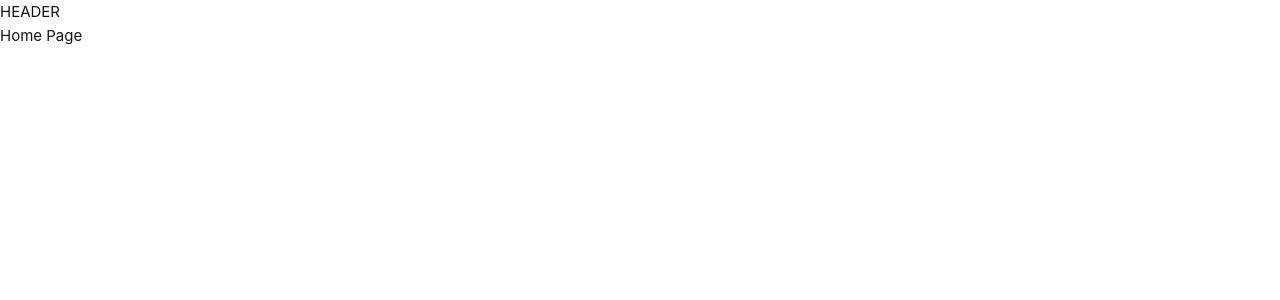
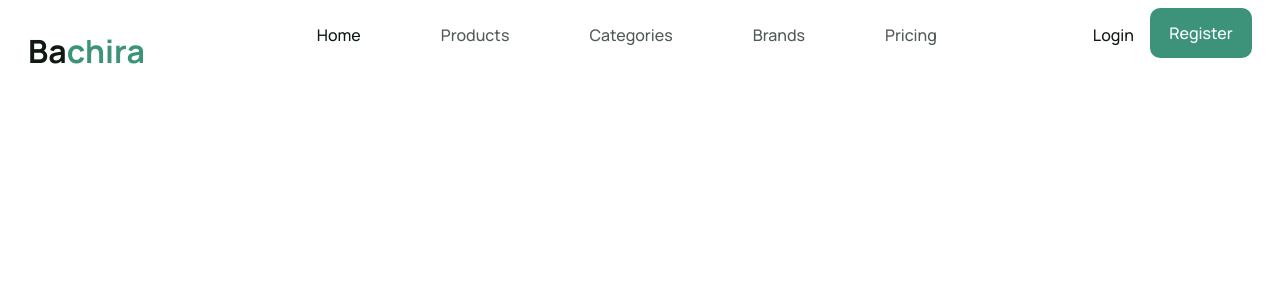
Before and after one commit to atoms-formazione/vue-ecommerce, a Vue app: page / in a window 1280 px wide. Shown: the top 300 px of the page. Built offline with nearby package versions, Linux system fonts and the light colour scheme.

Commit message:
Completed Navbar

```diff
--- a/src/App.vue
+++ b/src/App.vue
@@ -1,9 +1,22 @@
 <script setup lang="ts">
-import { RouterLink, RouterView } from "vue-router";
+import Navbar from "./components/Navbar.vue";
 </script>
 
 <template>
-  <header>HEADER</header>
+  <header>
+    <link rel="preconnect" href="https://fonts.googleapis.com" />
+    <link rel="preconnect" href="https://fonts.gstatic.com" />
+    <link
+      href="https://fonts.googleapis.com/css2?family=Manrope:wght@200;300;400;500;600;700;800&display=swap"
+      rel="stylesheet"
+    />
+  </header>
 
-  <RouterView />
+  <Navbar />
 </template>
+
+<style>
+* {
+  font-family: "Manrope", sans-serif;
+}
+</style>
--- a/src/assets/base.css
+++ /dev/null
@@ -1,34 +0,0 @@
-@font-face {
-  font-family: "Manrope";
-  src: url("/fonts/Manrope/Manrope-VariableFont_wght.ttf") format("ttf");
-}
-
-:root {
-  --green: #3c9379;
-  --black: #101913;
-  --grey: #535a56;
-}
-
-*,
-*::before,
-*::after {
-  box-sizing: border-box;
-  margin: 0;
-  position: relative;
-  font-weight: normal;
-}
-
-body {
-  min-height: 100vh;
-  color: var(--black);
-  background: #fff;
-  transition: color 0.5s, background-color 0.5s;
-  line-height: 1.6;
-  font-family: Manrope, -apple-system, BlinkMacSystemFont, "Segoe UI", Roboto,
-    Oxygen, Ubuntu, Cantarell, "Fira Sans", "Droid Sans", "Helvetica Neue",
-    sans-serif;
-  font-size: 15px;
-  text-rendering: optimizeLegibility;
-  -webkit-font-smoothing: antialiased;
-  -moz-osx-font-smoothing: grayscale;
-}
--- a/src/assets/main.css
+++ /dev/null
@@ -1 +0,0 @@
-@import "./base.css";
--- a/src/components/HomePage.vue
+++ /dev/null
@@ -1,7 +0,0 @@
-<script setup lang="ts"></script>
-
-<template>
-  <div class="example">Home Page</div>
-</template>
-
-<style scoped></style>
--- /dev/null
+++ b/src/components/LoginRegister.vue
@@ -0,0 +1,31 @@
+<script setup lang="ts"></script>
+
+<template>
+  <div class="buttons">
+    <p class="login">Login</p>
+    <button class="register">Register</button>
+  </div>
+</template>
+
+<style>
+.buttons {
+  display: flex;
+  font-weight: 500;
+  font-size: 16px;
+  gap: 1rem;
+}
+.login {
+  color: #101913;
+}
+
+.register {
+  background-color: #3c9379;
+  color: #ffffff;
+  border: 0px;
+  border-radius: 10px;
+  font-weight: 500;
+  font-size: 16px;
+  width: 102px;
+  height: 50px;
+}
+</style>
--- /dev/null
+++ b/src/components/Navbar.vue
@@ -0,0 +1,45 @@
+<script setup lang="ts">
+import TopLinks from "./TopLinks.vue";
+import LoginRegister from "./LoginRegister.vue";
+</script>
+
+<template>
+  <div class="navbar">
+    <h1 class="logo">
+      <span class="black">Ba</span><span class="green">chira</span>
+    </h1>
+    <TopLinks active="home" class="toplinks" />
+    <LoginRegister class="loginregister" />
+  </div>
+</template>
+
+<style>
+.navbar {
+  display: flex;
+  gap: 5rem;
+}
+
+.logo {
+  font-weight: 700;
+  size: 36px;
+  flex: 0.3;
+  margin-left: 20px;
+}
+
+.black {
+  color: #101913;
+}
+
+.green {
+  color: #3c9379;
+}
+
+.toplinks {
+  flex: 1;
+}
+
+.loginregister {
+  flex: 0.1;
+  margin-right: 20px;
+}
+</style>
--- /dev/null
+++ b/src/components/TopLinks.vue
@@ -0,0 +1,28 @@
+<script setup lang="ts">
+const props = defineProps({
+  active: String,
+});
+</script>
+
+<template>
+  <div class="links">
+    <p :class="{ active: active === 'home' }">Home</p>
+    <p :class="{ active: active === 'products' }">Products</p>
+    <p :class="{ active: active === 'categories' }">Categories</p>
+    <p :class="{ active: active === 'brands' }">Brands</p>
+    <p :class="{ active: active === 'pricing' }">Pricing</p>
+  </div>
+</template>
+
+<style>
+.links {
+  display: flex;
+  color: #535a56;
+  font-weight: 500;
+  font-size: 16px;
+  gap: 5rem;
+}
+.active {
+  color: #101913;
+}
+</style>
--- a/src/main.ts
+++ b/src/main.ts
@@ -3,8 +3,6 @@ import { createPinia } from 'pinia'
 
 import App from './App.vue'
 import router from './router'
-
-import './assets/main.css'
 
 const app = createApp(App)
 
--- a/src/views/HomeView.vue
+++ b/src/views/HomeView.vue
@@ -1,5 +1,5 @@
 <script setup lang="ts">
-import HomePage from "../components/HomePage.vue";
+import HomePage from "../components/Navbar.vue";
 </script>
 
 <template>
```
